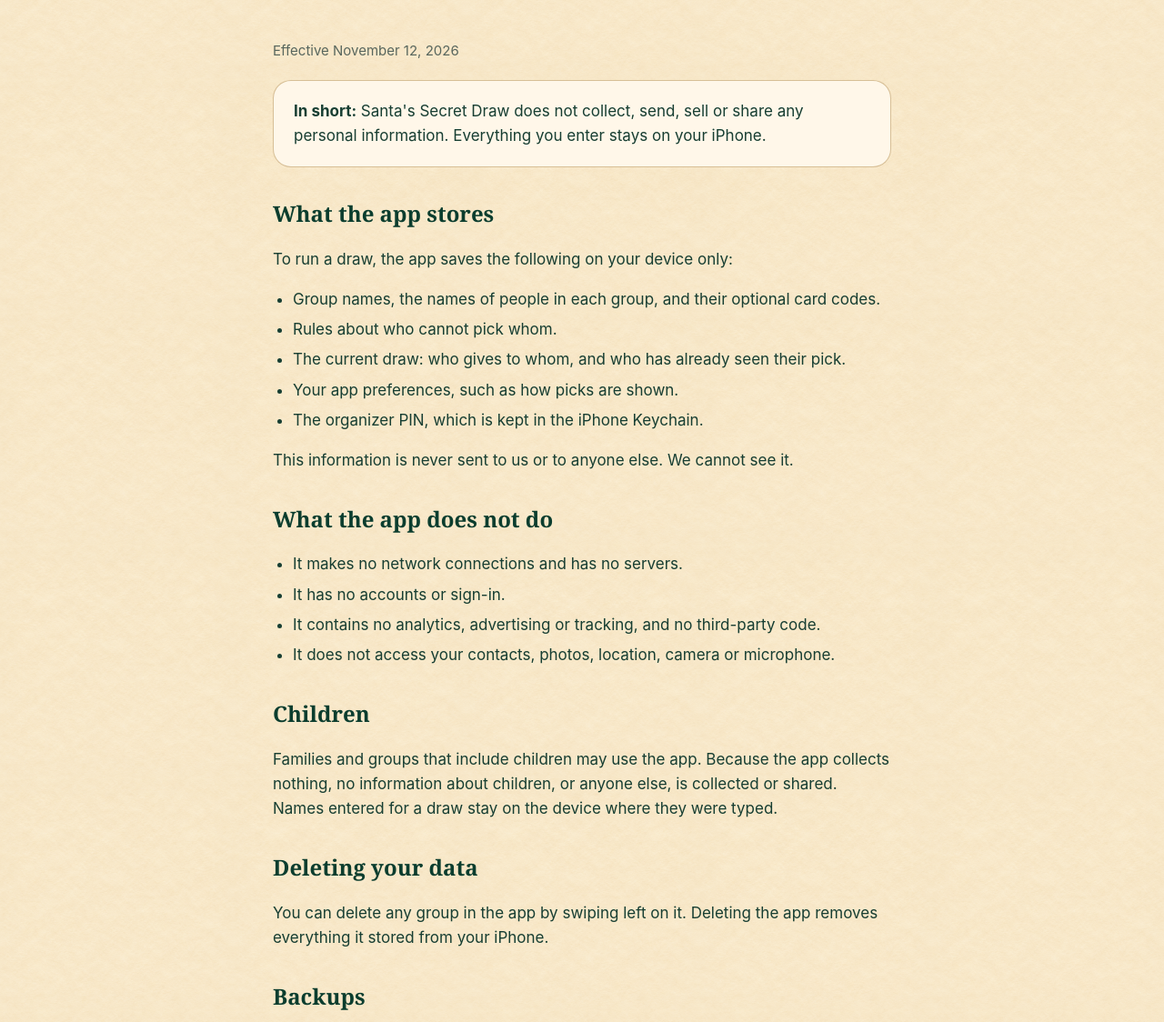
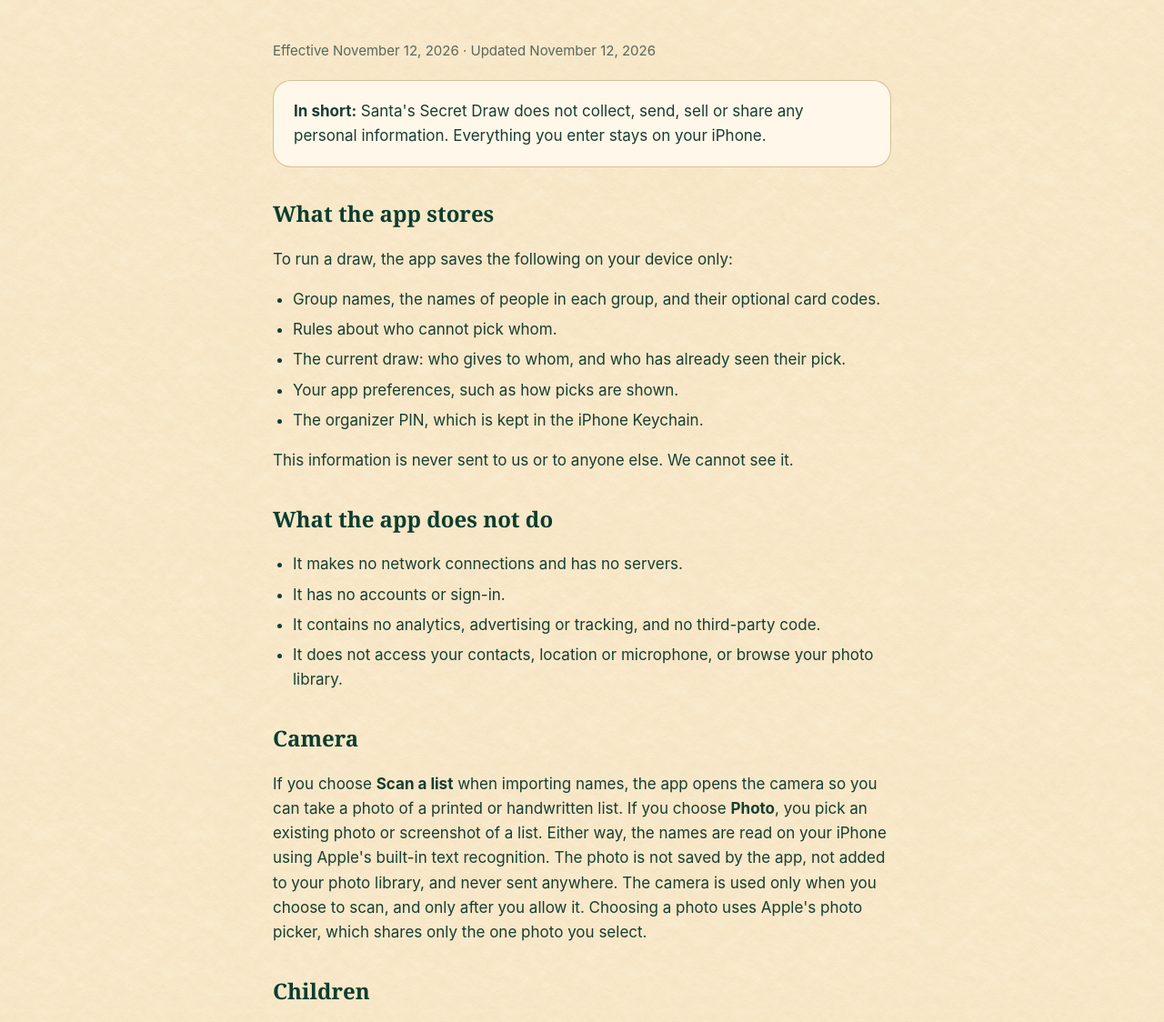
Before and after one commit to ddonovan/secret-santa-site, a plain HTML site: page privacy/index.html in a window 1280 px wide. Shown: the part 169-1293 px from the top of the page at 91% size. Drawn offline with Linux system fonts and the light colour scheme.

Commit message:
Describe list import: paste, scan a list with the camera, or choose a photo
Privacy policy gains a Camera section: photos are read on the device,
not saved and not sent. Support and home pages mention importing.

Co-Authored-By: Claude Opus 5.5 <noreply@anthropic.com>

```diff
--- a/privacy/index.html
+++ b/privacy/index.html
@@ -28,7 +28,7 @@
 
   <main>
     <div class="wrap">
-      <p class="muted">Effective November 12, 2026</p>
+      <p class="muted">Effective November 12, 2026 · Updated November 12, 2026</p>
 
       <div class="card">
         <p><strong>In short:</strong> Santa's Secret Draw does not collect, send, sell or share any personal information. Everything you enter stays on your iPhone.</p>
@@ -50,8 +50,11 @@
         <li>It makes no network connections and has no servers.</li>
         <li>It has no accounts or sign-in.</li>
         <li>It contains no analytics, advertising or tracking, and no third-party code.</li>
-        <li>It does not access your contacts, photos, location, camera or microphone.</li>
+        <li>It does not access your contacts, location or microphone, or browse your photo library.</li>
       </ul>
+
+      <h2>Camera</h2>
+      <p>If you choose <strong>Scan a list</strong> when importing names, the app opens the camera so you can take a photo of a printed or handwritten list. If you choose <strong>Photo</strong>, you pick an existing photo or screenshot of a list. Either way, the names are read on your iPhone using Apple's built-in text recognition. The photo is not saved by the app, not added to your photo library, and never sent anywhere. The camera is used only when you choose to scan, and only after you allow it. Choosing a photo uses Apple's photo picker, which shares only the one photo you select.</p>
 
       <h2>Children</h2>
       <p>Families and groups that include children may use the app. Because the app collects nothing, no information about children, or anyone else, is collected or shared. Names entered for a draw stay on the device where they were typed.</p>
```
Also changed, not shown: index.html (+1 -1 lines), support/index.html (+4 -1 lines).
